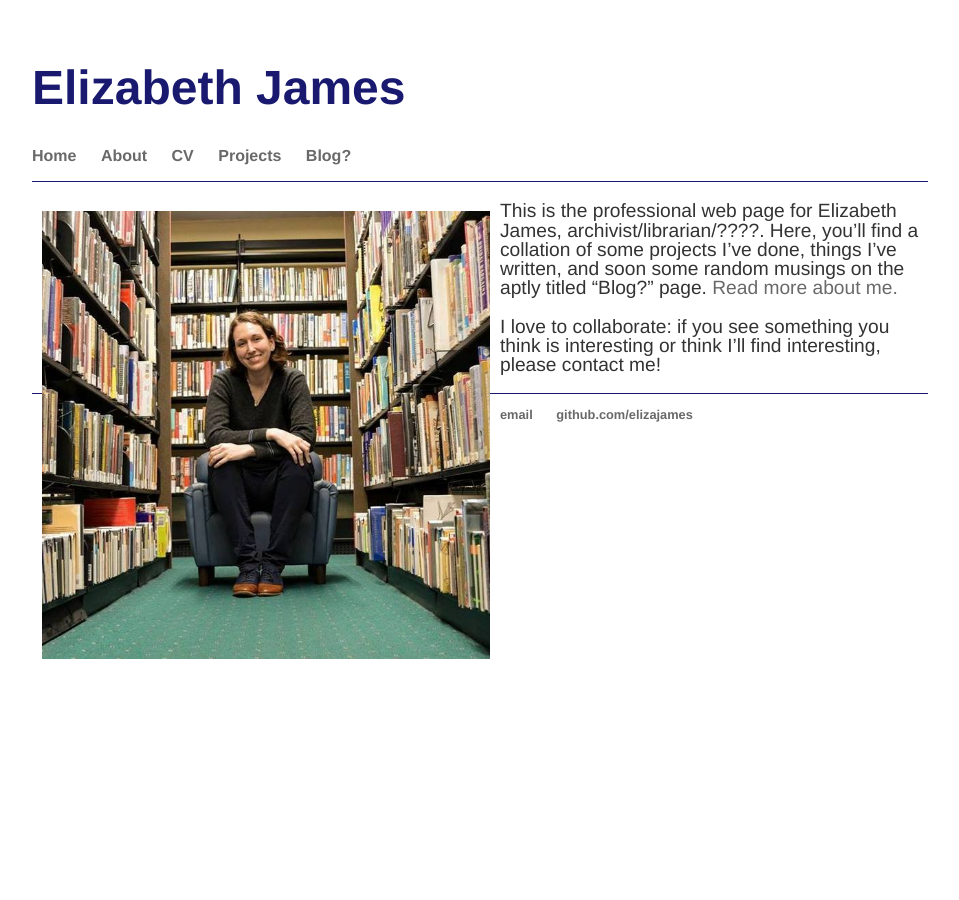
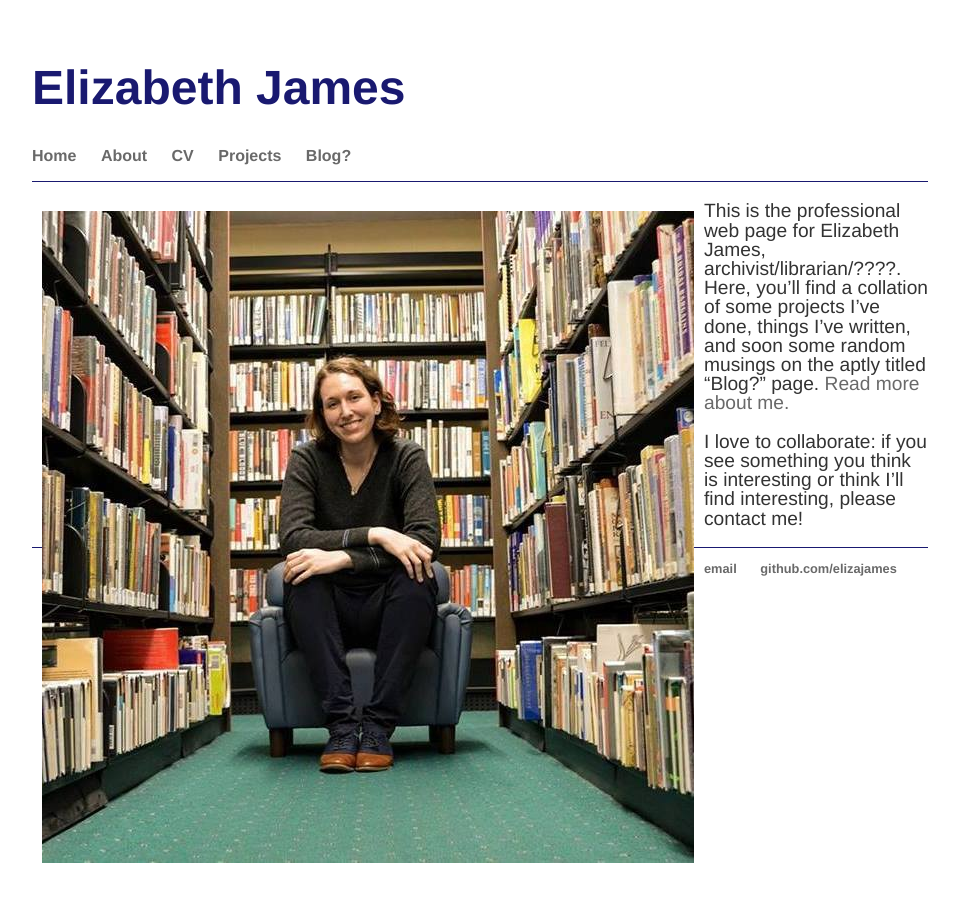
Before and after one commit to elizajames/old_site, a Jekyll site: the page built from index.html, in a window 1280 px wide. Shown: the whole page, without its empty margins (160-1119 px from the left). Built offline with Jekyll 4.4.1, drawn with Linux system fonts in a browser that asks for light colours.

Commit message:
Update index.html

```diff
--- a/index.html
+++ b/index.html
@@ -3,7 +3,7 @@ layout: default
 title: Elizabeth James
 ---
 <div class="blurb">
-	<img src="/images/LibraryPic.png" alt="Elizabeth James sitting in a tiny chair surrounded by books." class="homeimage" width="50%" height="50%">
+	<img src="/images/LibraryPic.png" alt="Elizabeth James sitting in a tiny chair surrounded by books." class="homeimage">
 	<p>This is the professional web page for Elizabeth James, archivist/librarian/????. Here, you’ll find a collation of some projects I’ve done, things I’ve written, and soon some random musings on the aptly titled “Blog?” page. <a href="/about">Read more about me.</a></p>
 	<p>I love to collaborate: if you see something you think is interesting or think I’ll find interesting, please contact me!</p>
 </div><!-- /.blurb -->
```
